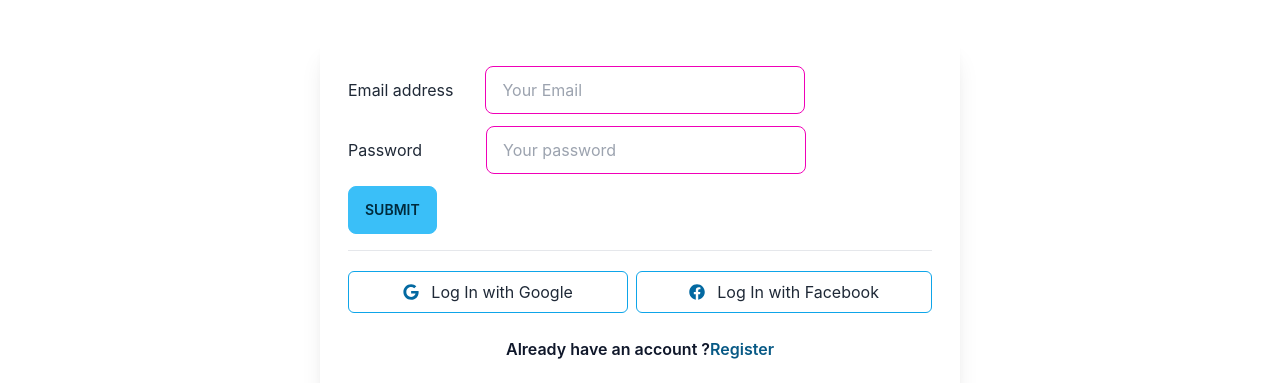
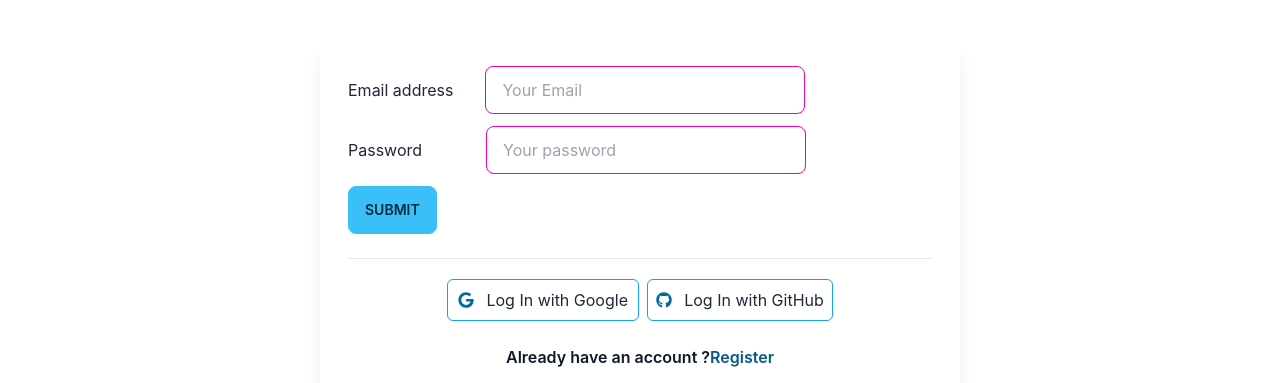
Before and after one commit to mdshimul101/dev-skill-client, a React (Create React App) app: page /login in a window 1280 px wide. Shown: the part 142-525 px from the top of the page. Built offline with nearby package versions, Linux system fonts and the light colour scheme; no server answers.

Commit message:
authentication add

```diff
--- a/src/context/AuthProvider/AuthProvider.js
+++ b/src/context/AuthProvider/AuthProvider.js
@@ -4,16 +4,27 @@ import {
   createUserWithEmailAndPassword,
   getAuth,
   onAuthStateChanged,
+  signInWithEmailAndPassword,
+  signInWithPopup,
   signOut,
 } from "firebase/auth";
 
 export const AuthContext = createContext();
 const auth = getAuth(app);
+
 const AuthProvider = ({ children }) => {
   const [user, setUser] = useState(null);
 
   const createUser = (email, password) => {
     return createUserWithEmailAndPassword(auth, email, password);
+  };
+
+  const signIn = (email, password) => {
+    return signInWithEmailAndPassword(auth, email, password);
+  };
+
+  const providerLogin = (provider) => {
+    return signInWithPopup(auth, provider);
   };
 
   useEffect(() => {
@@ -30,7 +41,7 @@ const AuthProvider = ({ children }) => {
     return signOut(auth);
   };
 
-  const authInfo = { user, createUser, logOut };
+  const authInfo = { user, createUser, signIn, logOut, providerLogin };
   return (
     <AuthContext.Provider value={authInfo}>{children}</AuthContext.Provider>
   );
--- a/src/pages/CourseDetails/CourseDetails.js
+++ b/src/pages/CourseDetails/CourseDetails.js
@@ -1,5 +1,5 @@
-import React from 'react';
-import { useLoaderData } from 'react-router-dom';
+import React from "react";
+import { useLoaderData } from "react-router-dom";
 import { FaStar } from "react-icons/fa";
 
 const CourseDetails = () => {
@@ -41,7 +41,9 @@ const CourseDetails = () => {
             </p>
           </div>
           <div className="card-actions justify-end">
-              <button className="btn">Buy Now</button>
+            <button className="btn bg-sky-800 border-none">
+              Get Premium Access
+            </button>
           </div>
         </div>
       </div>
--- a/src/pages/Login/Login.js
+++ b/src/pages/Login/Login.js
@@ -1,15 +1,73 @@
-import React from "react";
-import { FaFacebook, FaGoogle } from "react-icons/fa";
-import { Link } from "react-router-dom";
+import { GithubAuthProvider, GoogleAuthProvider } from "firebase/auth";
+import React, { useContext, useState } from "react";
+import { FaGithub, FaGoogle } from "react-icons/fa";
+import { Link, useNavigate } from "react-router-dom";
+import { AuthContext } from "../../context/AuthProvider/AuthProvider";
 
 const Login = () => {
+  const { signIn, providerLogin } = useContext(AuthContext);
+  const [error, setError] = useState("");
+
+  const providerGoogle = new GoogleAuthProvider();
+  const providerGitHub = new GithubAuthProvider();
+
+  const navigate = useNavigate();
+
+  const handleSubmit = (event) => {
+    event.preventDefault();
+    const form = event.target;
+    const email = form.email.value;
+    const password = form.password.value;
+
+    signIn(email, password)
+      .then((result) => {
+        const user = result.user;
+        console.log(user);
+        setError("");
+        form.reset();
+        navigate("/");
+      })
+      .catch((error) => {
+        console.error("error ", error);
+        setError(error.message);
+      });
+  };
+
+  const handleGoogleSignIn = () => {
+    providerLogin(providerGoogle)
+      .then((result) => {
+        const user = result.user;
+        console.log(user);
+        setError("");
+        navigate("/");
+      })
+      .catch((error) => {
+        console.error(error);
+        setError(error.message);
+      });
+  };
+
+  const handleGitHubSignIn = () => {
+    providerLogin(providerGitHub)
+      .then((result) => {
+        const user = result.user;
+        console.log(user);
+        setError("");
+        navigate("/");
+      })
+      .catch((error) => {
+        console.error(error);
+        setError(error.message);
+      });
+  };
+
   return (
     <div>
       <h3 className="text-center text-3xl font-semibold text-sky-600 mt-10 ">
         Login
       </h3>
       <div className="w-10/12 lg:w-6/12  m-auto shadow-xl p-7 rounded-md mt-10">
-        <form className="mb-4 ">
+        <form onSubmit={handleSubmit} className="mb-4 ">
           <div className="mb-3">
             <label className="mr-8">Email address</label>
             <input
@@ -34,19 +92,30 @@ const Login = () => {
           <button type="submit" className="btn btn-info">
             Submit
           </button>
+          <p className="text-red-800 py-1">{error}</p>
         </form>
 
         <hr />
 
         <div className="block lg:flex justify-center  mt-5">
-          <button className="mb-3 w-48 grow  flex justify-center items-center rounded-md border text-center border-sky-500 p-2 mr-2">
-            <FaGoogle className="mr-3 text-sky-700"></FaGoogle>
-            Log In with Google
-          </button>
-          <button className="mb-3  grow pt-2 flex justify-center items-center rounded-md border text-center border-sky-500 p-2">
-            <FaFacebook className="mr-3 text-sky-700"></FaFacebook>
-            Log In with Facebook
-          </button>
+          <Link>
+            <button
+              onClick={handleGoogleSignIn}
+              className="mb-3 w-48 grow  flex justify-center items-center rounded-md border text-center border-sky-500 p-2 mr-2"
+            >
+              <FaGoogle className="mr-3 text-sky-700"></FaGoogle>
+              Log In with Google
+            </button>
+          </Link>
+          <Link>
+            <button
+              onClick={handleGitHubSignIn}
+              className="mb-3  grow pt-2 flex justify-center items-center rounded-md border text-center border-sky-500 p-2"
+            >
+              <FaGithub className="mr-3 text-sky-700"></FaGithub>
+              Log In with GitHub
+            </button>
+          </Link>
         </div>
         <p className="text-slate-900 font-semibold mt-3 text-center">
           Already have an account ?
--- a/src/pages/Register/Register.js
+++ b/src/pages/Register/Register.js
@@ -1,13 +1,12 @@
 import React, { useContext } from "react";
 import { useState } from "react";
-
-import { FaFacebook, FaGoogle } from "react-icons/fa";
-import { Link } from "react-router-dom";
+import { Link, useNavigate } from "react-router-dom";
 import { AuthContext } from "../../context/AuthProvider/AuthProvider";
 
 const Register = () => {
   const { createUser } = useContext(AuthContext);
   const [error, setError] = useState("");
+  const navigate = useNavigate();
 
   const handleSubmit = (event) => {
     event.preventDefault();
@@ -22,7 +21,9 @@ const Register = () => {
       .then((result) => {
         const user = result.user;
         console.log(user);
+        setError("");
         form.reset();
+        navigate("/login");
       })
       .catch((error) => {
         console.error("error ", error);
@@ -79,23 +80,13 @@ const Register = () => {
           </div>
 
           <button type="submit" className="btn btn-info">
-            Submit
+            Register
           </button>
-          <p>{error}</p>
+          <p className="text-red-800 py-1">{error}</p>
         </form>
 
         <hr />
 
-        <div className="block lg:flex justify-center  mt-5">
-          <button className="mb-3 w-48 grow  flex justify-center items-center rounded-md border text-center border-sky-500 p-2 mr-2">
-            <FaGoogle className="mr-3 text-sky-700"></FaGoogle>
-            Register with Google
-          </button>
-          <button className="mb-3  grow pt-2 flex justify-center items-center rounded-md border text-center border-sky-500 p-2">
-            <FaFacebook className="mr-3 text-sky-700"></FaFacebook>
-            Register with Facebook
-          </button>
-        </div>
         <p className="text-slate-900 font-semibold mt-3 text-center">
           Already have an account ?
           <Link to="/login" className="text-sky-800">
--- a/src/pages/Shared/Header/Header.js
+++ b/src/pages/Shared/Header/Header.js
@@ -51,7 +51,7 @@ const Header = () => {
                 )}
 
                 <button onClick={handleLogOut} className="ml-3">
-                  Logout
+                  <Link to="/register">Logout</Link>
                 </button>
               </div>
             ) : (
```
Lines whose indentation alone changed are shown as unchanged.
